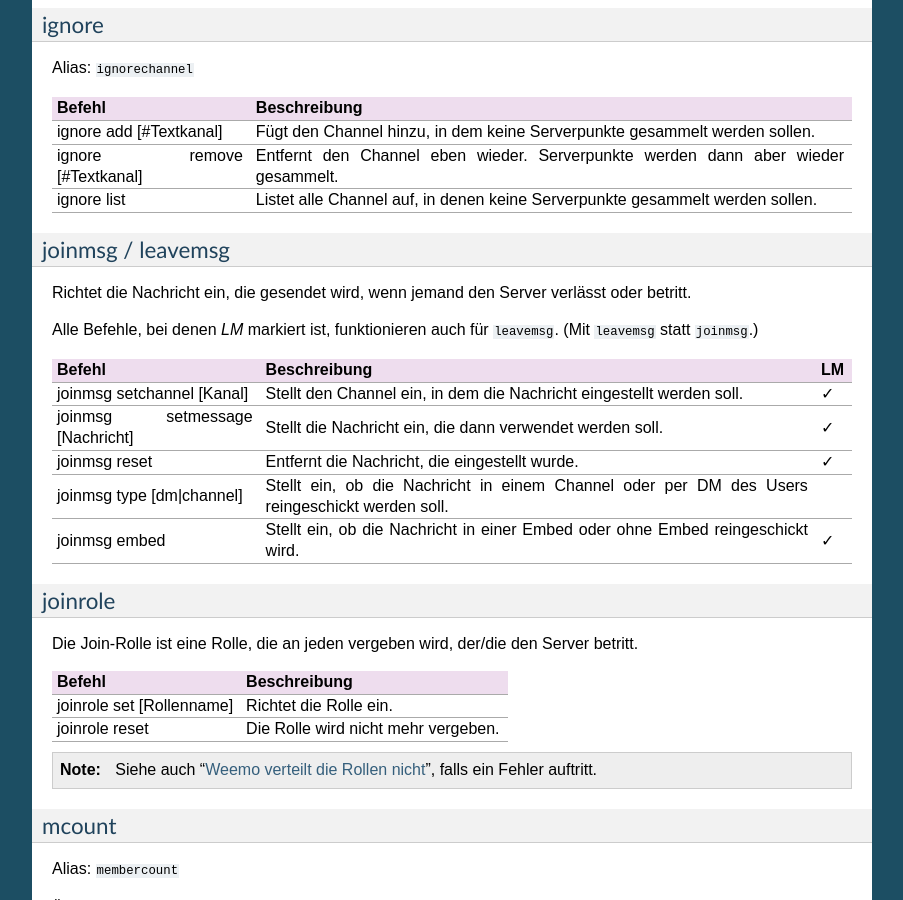
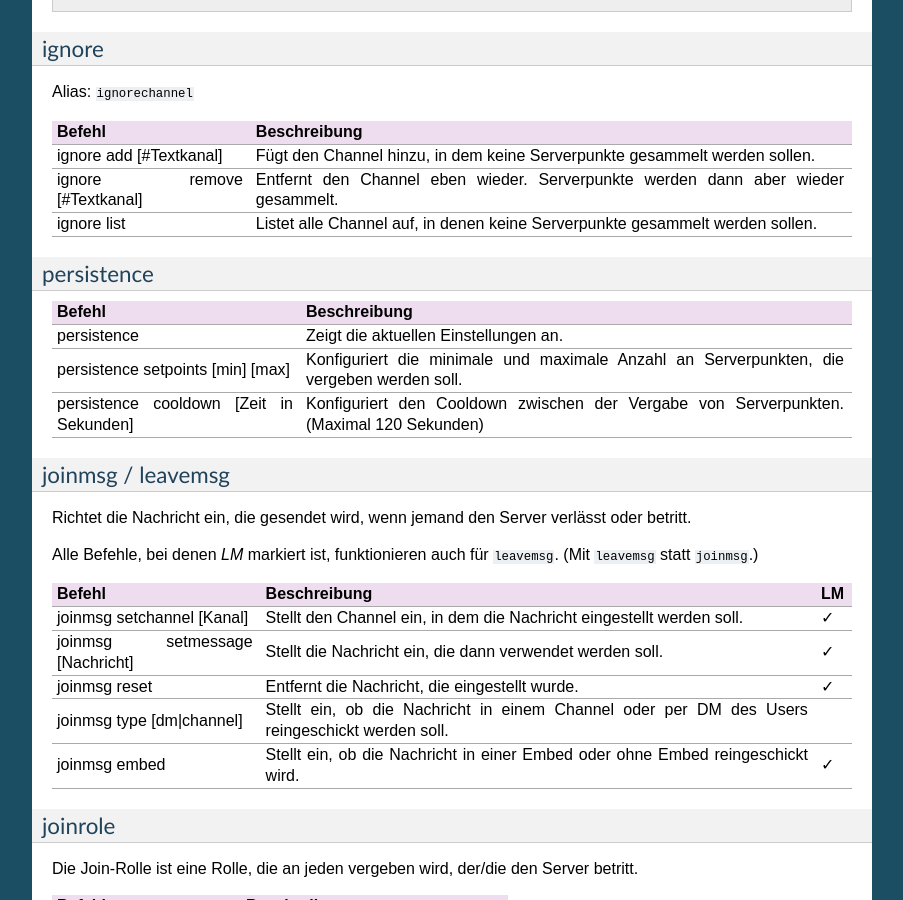
Before and after one commit to niborus/weemo-doc, a Sphinx documentation site: the page built from docs/befehle.rst, in a window 1280 px wide and 900 px high, scrolled down 9826 px. Shown: the whole window, without its empty margins (198-1101 px from the left). Built offline with Sphinx 7.4.7, drawn with Linux system fonts in a browser that asks for light colours; some of the changed text lies outside the part shown.

Commit message:
Einfügen von Persistence
#15

```diff
--- a/docs/befehle.rst
+++ b/docs/befehle.rst
@@ -118,7 +118,8 @@ Serverpunte
     "addpoints [Anzahl] [@User]", "Gibt einem User Serverpunkte."
     "removepoints [Anzahl] [@User]", "Entfernt einem User Serverpunkte."
     "resetpoints [@User |nbsp| | |nbsp| all]", "Entfernt alle Serverpunkte (des Users.)"
-    "ignore_", "", "ignorechannel"
+    "ignore_", "Kanäle für die Punktevergabe ignorieren.", "ignorechannel"
+    "persistence_", "Cooldown und Anzahl der Serverpunkte einstellen."
 
 Moderation
 ^^^^^^^^^^
@@ -529,6 +530,18 @@ Alias: ``ignorechannel``
     "ignore remove [#Textkanal]", "Entfernt den Channel eben wieder. Serverpunkte werden dann aber wieder gesammelt."
     "ignore list", "Listet alle Channel auf, in denen keine Serverpunkte gesammelt werden sollen."
 
+persistence
+^^^^^^^^^^^
+
+.. csv-table::
+    :widths: auto
+    :align: left
+    :header: "Befehl", "Beschreibung"
+
+    "persistence", "Zeigt die aktuellen Einstellungen an."
+    "persistence setpoints [min] [max]", "Konfiguriert die minimale und maximale Anzahl an Serverpunkten, die vergeben werden soll."
+    "persistence cooldown [Zeit in Sekunden]", "Konfiguriert den Cooldown zwischen der Vergabe von Serverpunkten. (Maximal 120 Sekunden)"
+
 .. _joinmsg_leavemsg:
 
 joinmsg / leavemsg
```
